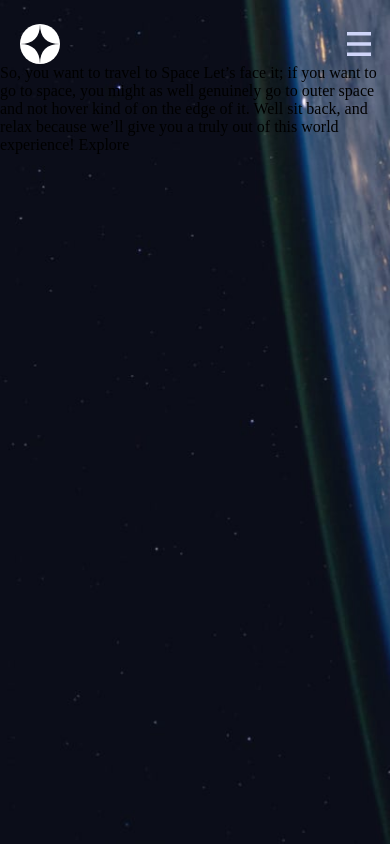
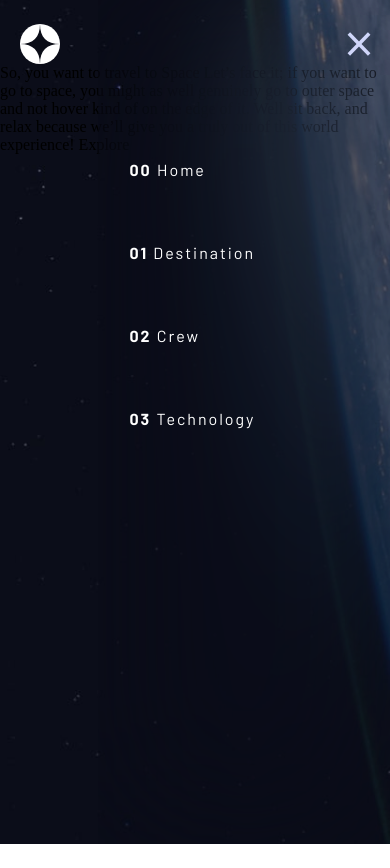
Before and after one commit to TranDanh1122/space-tourism-website, a plain HTML site: page starter-code/index.html in a window 390 px wide. Both pictures are taken after a click on the picture 358 px from the left and 44 px from the top of the page. Drawn offline with Linux system fonts and the light colour scheme; a web font is replaced by a local one.

Commit message:
add transintion to header

```diff
--- a/starter-code/index.html
+++ b/starter-code/index.html
@@ -17,7 +17,7 @@
 
 <body>
   <header class="container">
-    <nav open class="nav">
+    <nav class="nav">
       <div class="nav__bg"></div>
       <img src="./assets/shared/logo.svg" class="nav__logo" alt="logo"></img>
       <div class="nav__line"></div>
@@ -47,7 +47,7 @@
           </a>
         </li>
       </ul>
-      <img src="./assets/shared/icon-hamburger.svg" class="nav__mobile_menu" alt="nav__mobile_menu"></img>
+      <img src="./assets/shared/icon-hamburger.svg" close-src="./assets/shared/icon-close.svg" open-src="./assets/shared/icon-hamburger.svg" class="nav__mobile_menu" alt="nav__mobile_menu"></img>
     </nav>
   </header>
   <main>
@@ -71,6 +71,13 @@
   let nav = document.querySelector("nav")
   menuToggle.addEventListener('click', (e) => {
     nav.toggleAttribute('open')
+    let menuToggleIcon = e.target
+    if(nav.hasAttribute("open")) {
+      menuToggleIcon.setAttribute('src' , menuToggleIcon.getAttribute("close-src"))
+      return false
+    }
+    menuToggleIcon.setAttribute('src' , menuToggleIcon.getAttribute("open-src"))
+
   })
 </script>
 
--- a/starter-code/styles/common/header.css
+++ b/starter-code/styles/common/header.css
@@ -44,6 +44,7 @@ html,
 body {
     width: 100%;
     height: 100%;
+    font-size: 16px;
 }
 
 i {
@@ -168,7 +169,7 @@ header {
     }
 
     .nav__menu {
-        display: none;
+        display: block;
         position: fixed;
         width: 75%;
         height: 100%;
@@ -179,10 +180,12 @@ header {
         top: 0;
         right: 0;
         padding-left: var(--px32);
+        transform: translateX(100%);
+        transition: transform .5s ease;
     }
 
     .nav__item:first-child {
-         /* header height : 40px (logo) + 24px (margin-top) = 64px
+        /* header height : 40px (logo) + 24px (margin-top) = 64px
         spacing : 48px
         total 128px */
         margin-top: var(--px128);
@@ -193,6 +196,6 @@ header {
     }
 
     .nav[open] .nav__menu {
-        display: block;
+        transform: translateX(0);
     }
 }
```
